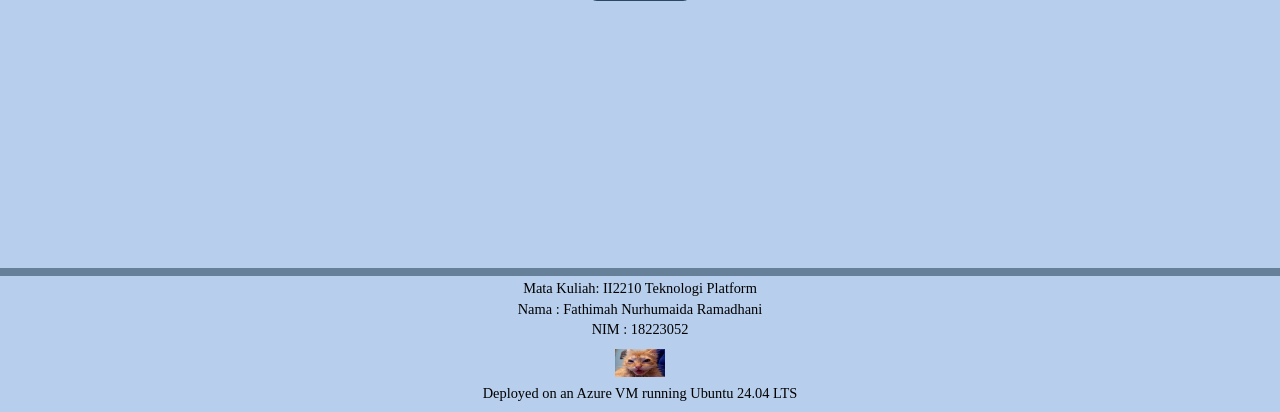
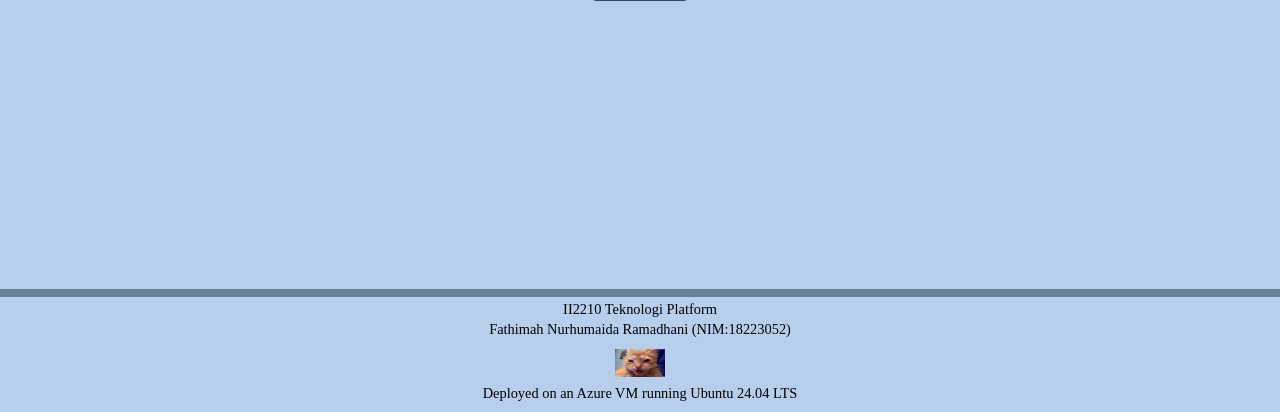
Before and after one commit to 18223052/CC-Flashcards, a FastAPI app: page / in a window 1280 px wide. Shown: the part 409-821 px from the top of the page. Run offline with FastAPI, Linux system fonts and the light colour scheme; data comes from the database, SQL or seed files in the repository.

Commit message:
fix index.html

```diff
--- a/templates/index.html
+++ b/templates/index.html
@@ -113,9 +113,8 @@
 
   <footer>
   <hr>
-  <p>Mata Kuliah: II2210 Teknologi Platform</p>
-  <p>Nama       : Fathimah Nurhumaida Ramadhani</p>
-  <p>NIM        : 18223052</p>
+  <p><strong></strong>II2210 Teknologi Platform</strong></p>
+  <p>Fathimah Nurhumaida Ramadhani (NIM:18223052)</p>
   <img src="/static/kucinghehe.jpg" alt="kucinghehe" title="kucinghehe">
   <p>Deployed on an Azure VM running Ubuntu 24.04 LTS</p>
 </footer>
```
